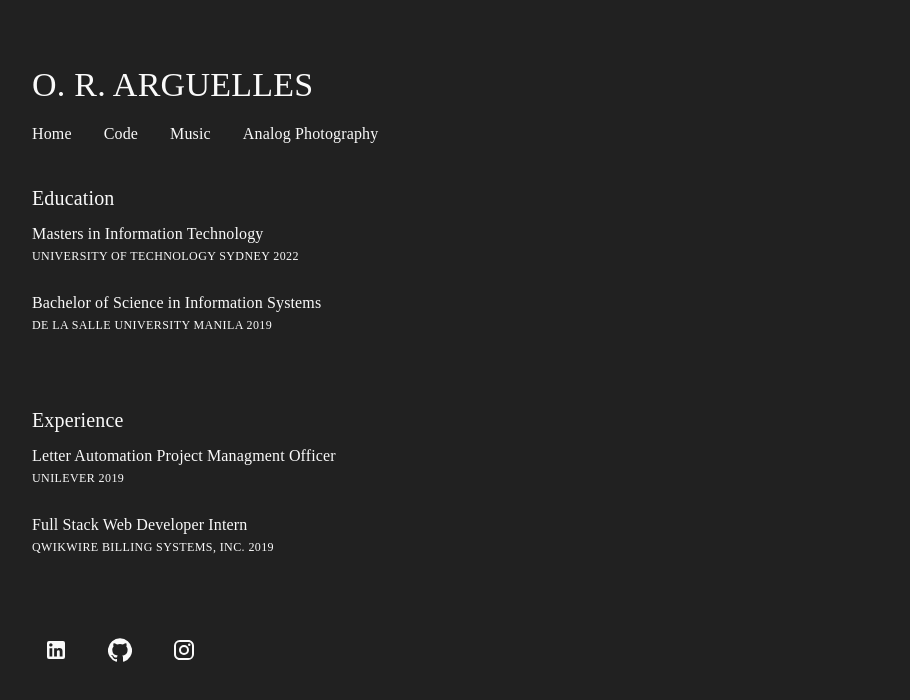
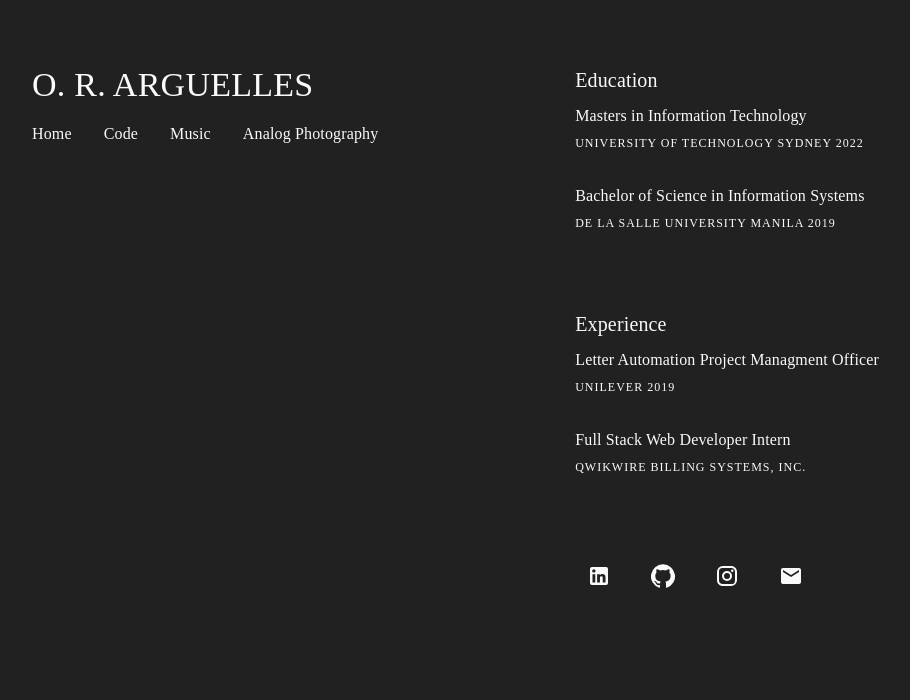
Before and after one commit to rylanarguelles/portfolio, a React (Create React App) app: page / in a window 1280 px wide. Shown: the top 700 px of the page, without its empty margins (32-942 px from the left). Built offline with nearby package versions, Linux system fonts and the light colour scheme.

Commit message:
Change caption variant to overline

```diff
--- a/src/pages/Home/components/Education/index.jsx
+++ b/src/pages/Home/components/Education/index.jsx
@@ -38,10 +38,10 @@ class Education extends React.Component {
                         </Grid>
                         <Grid item>
                             <Typography
-                                variant='caption'
+                                variant='overline'
                                 className={classes.text}
                             >
-                                UNIVERSITY OF TECHNOLOGY SYDNEY 2022
+                                University of Technology Sydney 2022
                             </Typography>
                         </Grid>
                     </Grid>
@@ -53,10 +53,10 @@ class Education extends React.Component {
                         </Grid>
                         <Grid item>
                             <Typography
-                                variant='caption'
+                                variant='overline'
                                 className={classes.text}
                             >
-                                DE LA SALLE UNIVERSITY MANILA 2019
+                                De La Salle University Manila 2019
                             </Typography>
                         </Grid>
                     </Grid>
--- a/src/pages/Home/components/Links/index.jsx
+++ b/src/pages/Home/components/Links/index.jsx
@@ -4,6 +4,7 @@ import Grid from '@material-ui/core/Grid';
 import IconButton from '@material-ui/core/IconButton';
 import InstagramIcon from '@material-ui/icons/Instagram';
 import LinkedInIcon from '@material-ui/icons/LinkedIn';
+import MailIcon from '@material-ui/icons/Mail';
 import grey from '@material-ui/core/colors/grey';
 import { withStyles } from '@material-ui/styles';
 
@@ -45,6 +46,11 @@ class Links extends React.Component {
                         <InstagramIcon />
                     </IconButton>
                 </Grid>
+                <Grid item>
+                    <IconButton className={classes.icon}>
+                        <MailIcon />
+                    </IconButton>
+                </Grid>
             </Grid>
         );
     }
--- a/src/pages/Home/components/WorkExperience/index.jsx
+++ b/src/pages/Home/components/WorkExperience/index.jsx
@@ -38,10 +38,10 @@ class WorkExperience extends React.Component {
                         </Grid>
                         <Grid item>
                             <Typography
-                                variant='caption'
+                                variant='overline'
                                 className={classes.text}
                             >
-                                UNILEVER 2019
+                                Unilever 2019
                             </Typography>
                         </Grid>
                     </Grid>
@@ -53,10 +53,10 @@ class WorkExperience extends React.Component {
                         </Grid>
                         <Grid item>
                             <Typography
-                                variant='caption'
+                                variant='overline'
                                 className={classes.text}
                             >
-                                QWIKWIRE BILLING SYSTEMS, INC. 2019
+                                Qwikwire Billing Systems, Inc.
                             </Typography>
                         </Grid>
                     </Grid>
```
